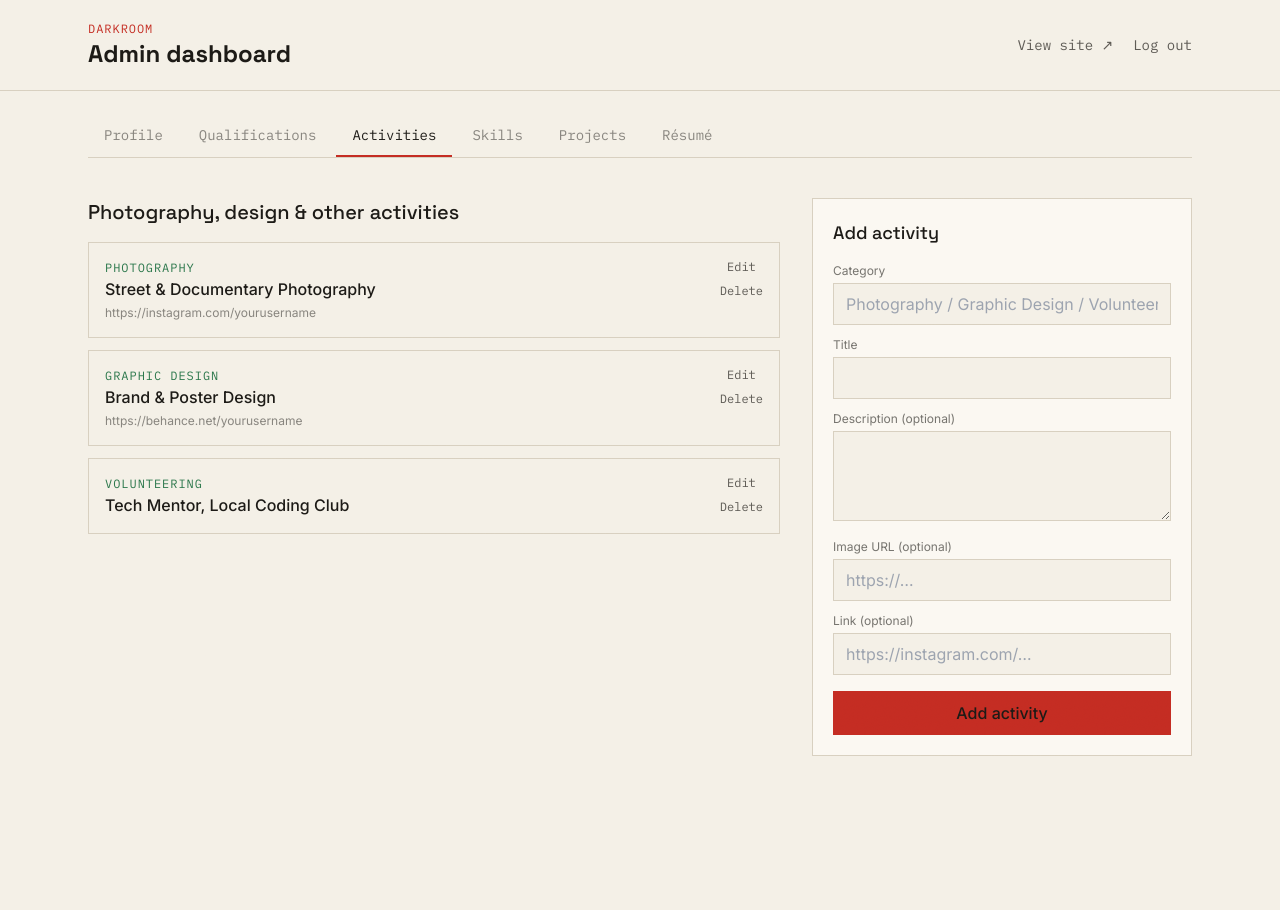
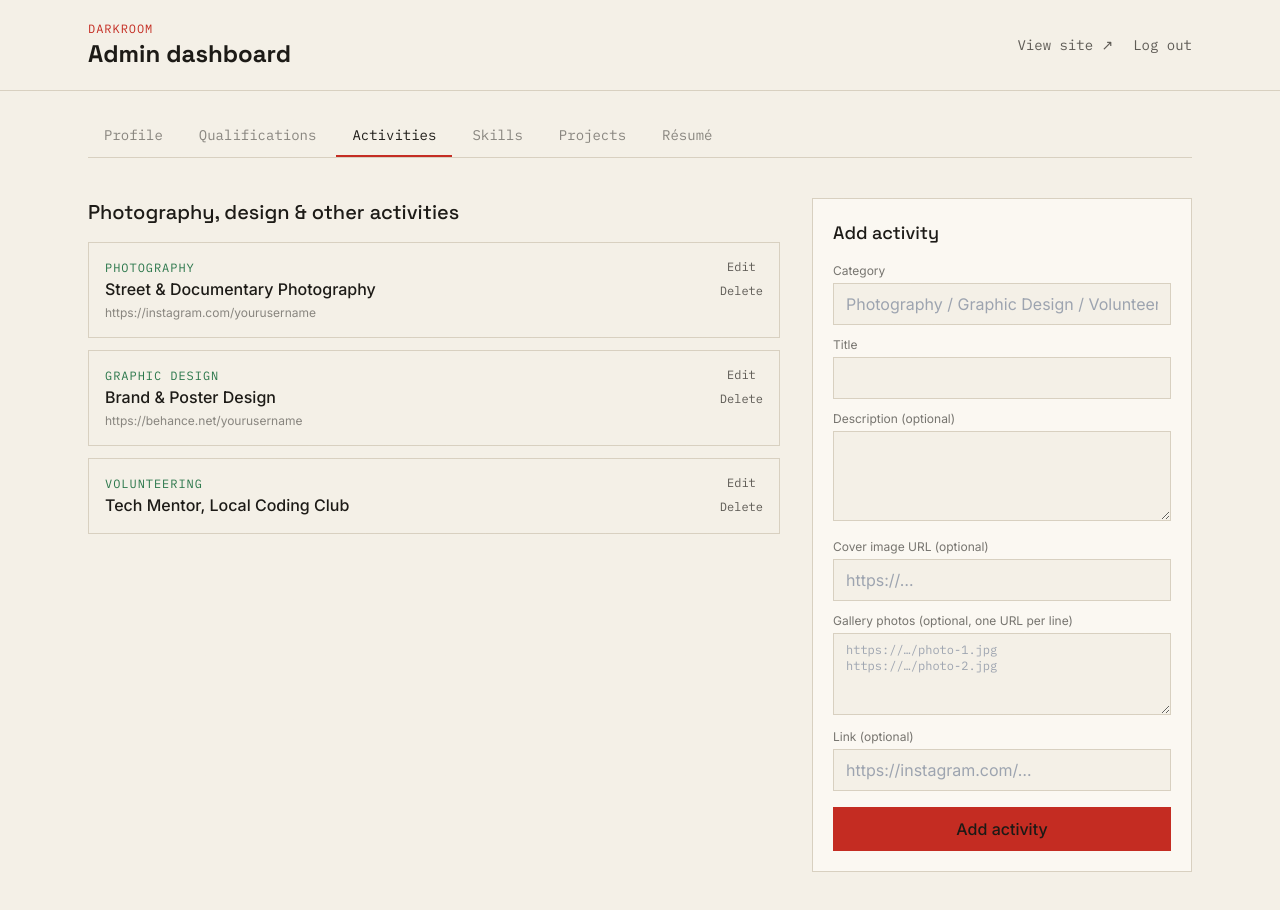
Before and after one commit to binoperera/Portfolio, a Next.js app: page /admin/dashboard in a window 1280 px wide. Both pictures are taken after a click on the button "Activities". Before the commit the page ends 800 px from the top, so only its background shows below. Built offline with nearby package versions, Linux system fonts and the light colour scheme.

Commit message:
Enhance ActivitiesManager to manage gallery images
Updated the ActivitiesManager component to handle gallery images more effectively. Added parsing for image URLs from a textarea input and updated the form submission to include these images.

```diff
--- a/components/ActivitiesManager.tsx
+++ b/components/ActivitiesManager.tsx
@@ -11,9 +11,19 @@ const emptyForm: Omit<Activity, "id" | "order"> = {
   link: "",
 };
 
+// Gallery URLs are edited as plain text (one per line) and only parsed on save,
+// so pressing Enter in the textarea isn't swallowed while typing.
+function parseImageList(text: string): string[] {
+  return text
+    .split(/\r?\n/)
+    .map((s) => s.trim())
+    .filter(Boolean);
+}
+
 export default function ActivitiesManager() {
   const [items, setItems] = useState<Activity[]>([]);
   const [form, setForm] = useState(emptyForm);
+  const [imagesText, setImagesText] = useState("");
   const [editingId, setEditingId] = useState<string | null>(null);
   const [loading, setLoading] = useState(true);
   const [error, setError] = useState<string | null>(null);
@@ -38,11 +48,13 @@ export default function ActivitiesManager() {
       imageUrl: item.imageUrl || "",
       link: item.link || "",
     });
+    setImagesText((item.images ?? []).join("\n"));
   }
 
   function resetForm() {
     setEditingId(null);
     setForm(emptyForm);
+    setImagesText("");
   }
 
   async function handleSubmit(e: React.FormEvent) {
@@ -53,7 +65,7 @@ export default function ActivitiesManager() {
     const res = await fetch(url, {
       method,
       headers: { "Content-Type": "application/json" },
-      body: JSON.stringify(form),
+      body: JSON.stringify({ ...form, images: parseImageList(imagesText) }),
     });
     if (!res.ok) {
       const body = await res.json();
@@ -70,6 +82,8 @@ export default function ActivitiesManager() {
     if (editingId === id) resetForm();
     load();
   }
+
+  const galleryPreview = parseImageList(imagesText);
 
   return (
     <div className="grid lg:grid-cols-[1fr_380px] gap-8">
@@ -88,6 +102,11 @@ export default function ActivitiesManager() {
                 <div>
                   <p className="eyebrow text-aperture">{item.category}</p>
                   <p className="font-medium text-cream">{item.title}</p>
+                  {item.images && item.images.length > 0 && (
+                    <p className="font-mono text-xs text-cream/50 mt-1">
+                      {item.images.length} gallery photo{item.images.length === 1 ? "" : "s"}
+                    </p>
+                  )}
                   {item.link && <p className="text-cream/50 text-xs mt-1 truncate max-w-xs">{item.link}</p>}
                 </div>
                 <div className="flex flex-col gap-2 shrink-0">
@@ -135,13 +154,32 @@ export default function ActivitiesManager() {
           className="w-full bg-ink border border-line text-cream px-3 py-2 mb-3 outline-none focus:border-safelight"
         />
 
-        <label className="block text-xs text-cream/60 mb-1">Image URL (optional)</label>
+        <label className="block text-xs text-cream/60 mb-1">Cover image URL (optional)</label>
         <input
           value={form.imageUrl}
           onChange={(e) => setForm({ ...form, imageUrl: e.target.value })}
           placeholder="https://…"
           className="w-full bg-ink border border-line text-cream px-3 py-2 mb-3 outline-none focus:border-safelight"
         />
+
+        <label className="block text-xs text-cream/60 mb-1">Gallery photos (optional, one URL per line)</label>
+        <textarea
+          value={imagesText}
+          onChange={(e) => setImagesText(e.target.value)}
+          rows={4}
+          placeholder={"https://…/photo-1.jpg\nhttps://…/photo-2.jpg"}
+          className="w-full bg-ink border border-line text-cream px-3 py-2 mb-2 outline-none focus:border-safelight font-mono text-xs"
+        />
+        {galleryPreview.length > 0 && (
+          <ul className="flex flex-wrap gap-2 mb-3">
+            {galleryPreview.map((src, i) => (
+              <li key={`${src}-${i}`} className="w-12 h-12 border border-line bg-ink overflow-hidden">
+                {/* eslint-disable-next-line @next/next/no-img-element */}
+                <img src={src} alt="" className="w-full h-full object-cover" />
+              </li>
+            ))}
+          </ul>
+        )}
 
         <label className="block text-xs text-cream/60 mb-1">Link (optional)</label>
         <input
```
